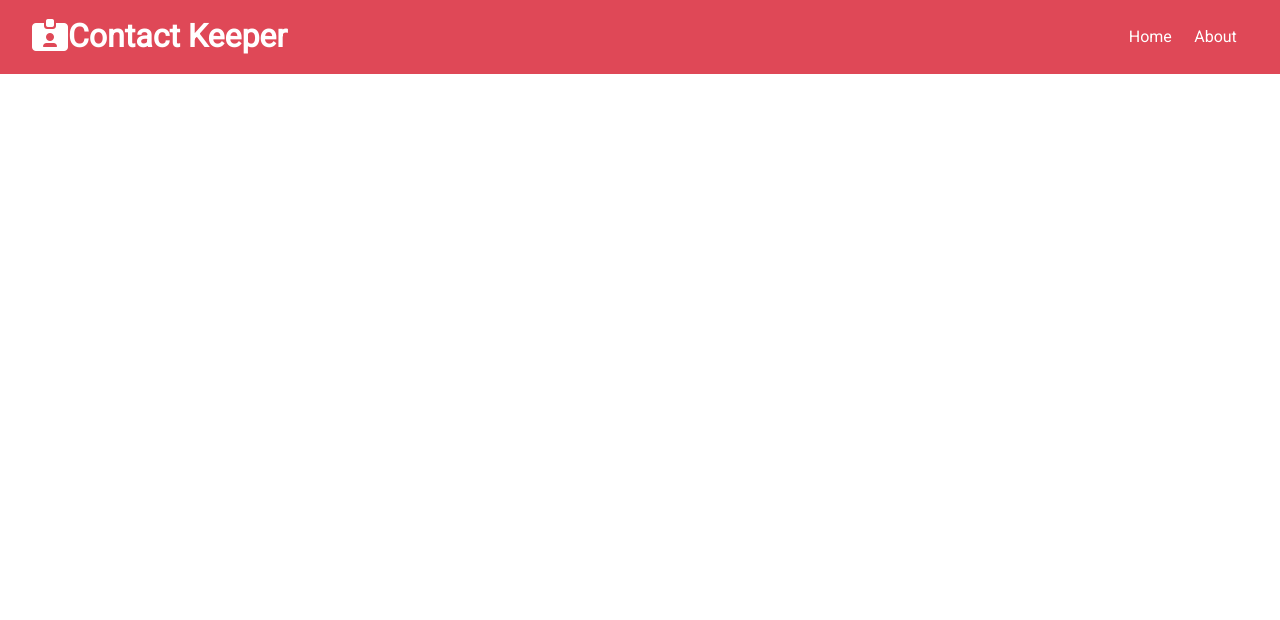
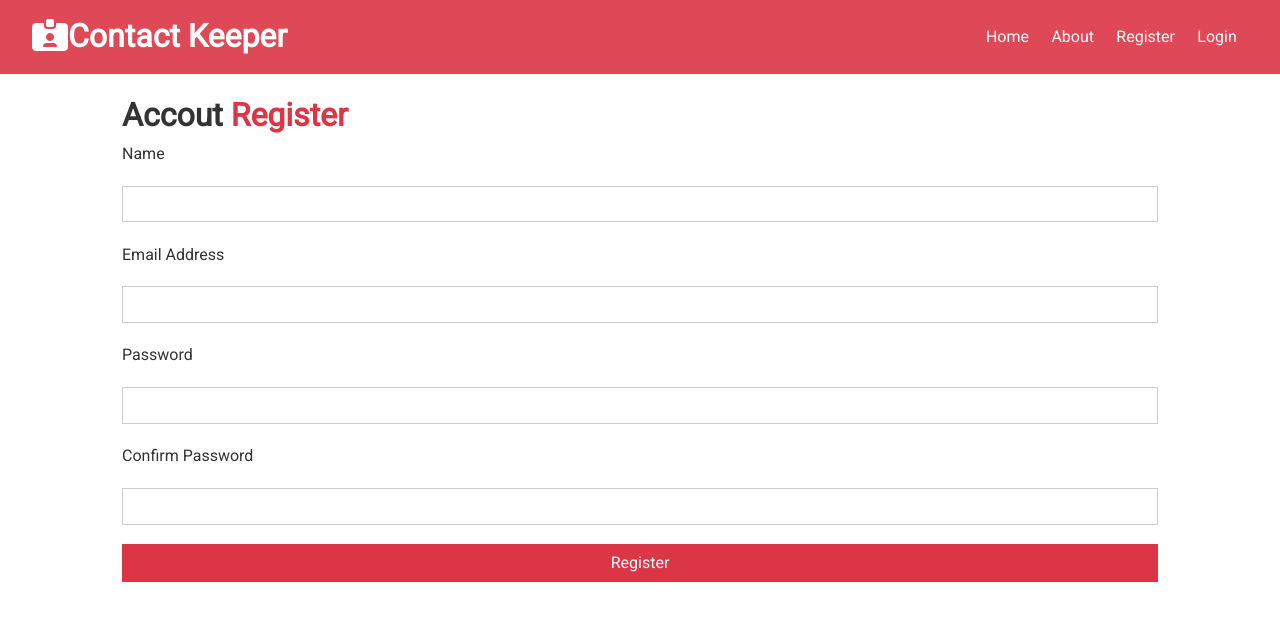
Before and after one commit to alxanderapollo/ContactKeeper, a React (Create React App) app in the folder client/: page /register in a window 1280 px wide. Shown: the top 620 px of the page. Built offline with nearby package versions, Linux system fonts and the light colour scheme.

Commit message:
ADDED Login Page

```diff
--- a/client/src/App.js
+++ b/client/src/App.js
@@ -4,6 +4,10 @@
 import Navbar from "./components/layout/Navbar";
 import Home from "./components/pages/Home";
 import About from "./components/pages/About";
+import Register from "./components/auth/Register";
+import Login from "./components/auth/Login";
+
+
 
 //reducer
 import ContactState from './context/contact/ContactState'
@@ -21,6 +25,8 @@
           <Routes>
             <Route path="/" element={<Home />} />
             <Route path="/about" element={<About />} />
+            <Route path="/register" element={<Register />} />
+            <Route path="/login" element={<Login />} />
           </Routes>
         </div>
       </React.Fragment>
--- /dev/null
+++ b/client/src/components/auth/Login.js
@@ -0,0 +1,54 @@
+import React, {useState} from "react";
+
+const Login = () => {
+  const [user, setUser] = useState({
+    email: "",
+    password: "",
+  });
+
+  const onChange = (e) =>
+    setUser({
+      ...user,
+      [e.target.name]: e.target.value,
+    });
+  const onSubmit = (e) => {
+    e.preventDefault();
+    console.log("Login submit");
+  };
+
+  const { name, email, password, password2 } = user;
+  return (
+    <div className="form-container">
+      <h1>
+        Account <span className="text-primary">Login</span>
+      </h1>
+      <form onSubmit={onSubmit}>
+        <div className="form-group">
+          <label htmlFor="email">Email Address</label>
+          <input
+            type="email"
+            name="email"
+            value={email}
+            onChange={onChange}
+          ></input>
+        </div>
+        <div className="form-group">
+          <label htmlFor="password">Password</label>
+          <input
+            type="password"
+            name="password"
+            value={password}
+            onChange={onChange}
+          ></input>
+        </div>
+        <input
+          type="submit"
+          value="Login"
+          className="btn btn-primary btn-block"
+        />
+      </form>
+    </div>
+  );
+};
+
+export default Login;
--- /dev/null
+++ b/client/src/components/auth/Register.js
@@ -0,0 +1,74 @@
+import React, {useState} from "react";
+
+const Register = () => {
+  const [user, setUser] = useState({
+    name: "",
+    email: "",
+    password: "",
+    password2: "",
+  });
+
+  const onChange = (e) =>
+    setUser({
+      ...user,
+      [e.target.name]: e.target.value,
+    });
+  const onSubmit = (e) => {
+    e.preventDefault();
+    console.log("Register submit");
+  };
+
+  const { name, email, password, password2 } = user;
+  return (
+    <div className="form-container">
+      <h1>
+        Accout <span className="text-primary">Register</span>
+      </h1>
+      <form onSubmit={onSubmit}>
+        <div className="form-group">
+          <label htmlFor="name">Name</label>
+          <input
+            type="text"
+            name="name"
+            value={name}
+            onChange={onChange}
+          ></input>
+        </div>
+        <div className="form-group">
+          <label htmlFor="email">Email Address</label>
+          <input
+            type="email"
+            name="email"
+            value={email}
+            onChange={onChange}
+          ></input>
+        </div>
+        <div className="form-group">
+          <label htmlFor="password">Password</label>
+          <input
+            type="password"
+            name="password"
+            value={password}
+            onChange={onChange}
+          ></input>
+        </div>
+        <div className="form-group">
+          <label htmlFor="password">Confirm Password</label>
+          <input
+            type="password"
+            name="password"
+            value={password2}
+            onChange={onChange}
+          ></input>
+        </div>
+        <input
+          type="submit"
+          value="Register"
+          className="btn btn-primary btn-block"
+        />
+      </form>
+    </div>
+  );
+};
+
+export default Register;
--- a/client/src/components/layout/Navbar.js
+++ b/client/src/components/layout/Navbar.js
@@ -15,6 +15,12 @@
                 <li>
                     <Link to='/about'>About</Link>
                 </li>
+                <li>
+                    <Link to='/register'>Register</Link>
+                </li>
+                <li>
+                    <Link to='/login'>Login</Link>
+                </li>
             </ul>
         </div>
     )
```
